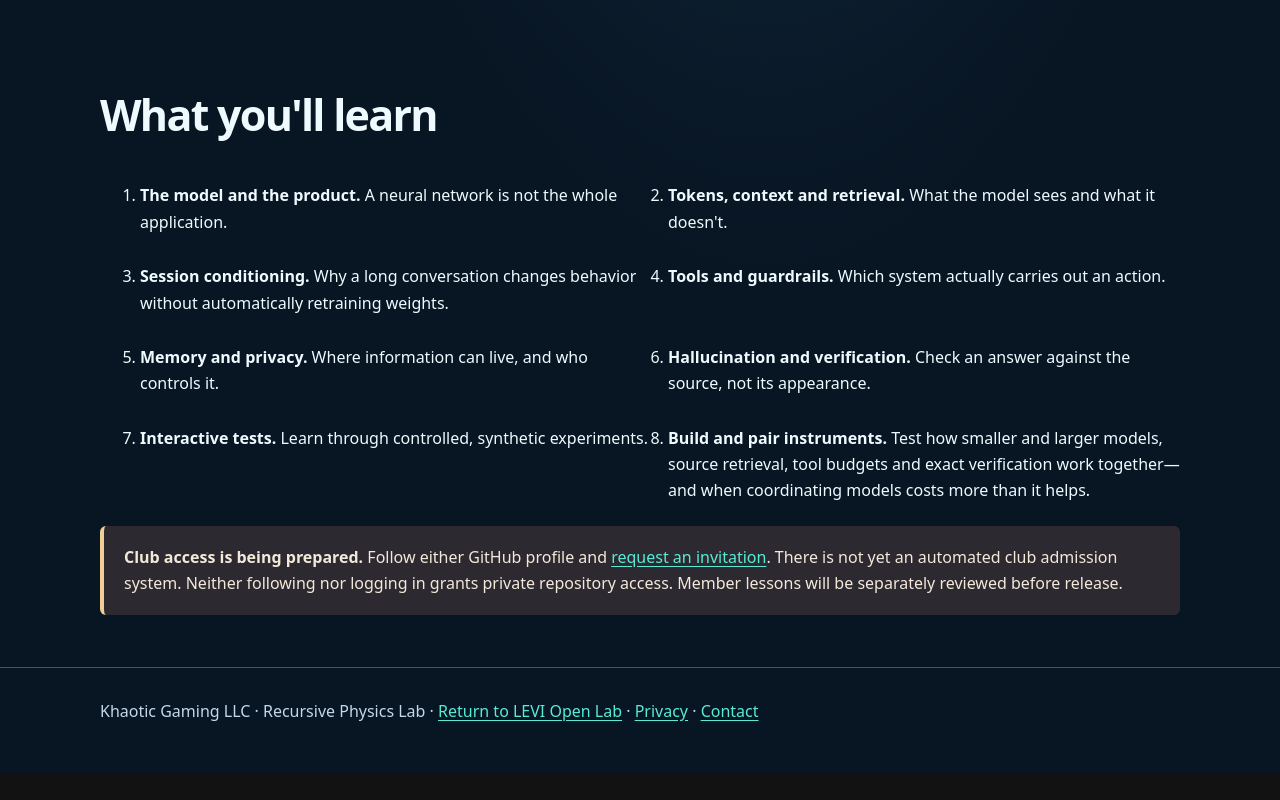
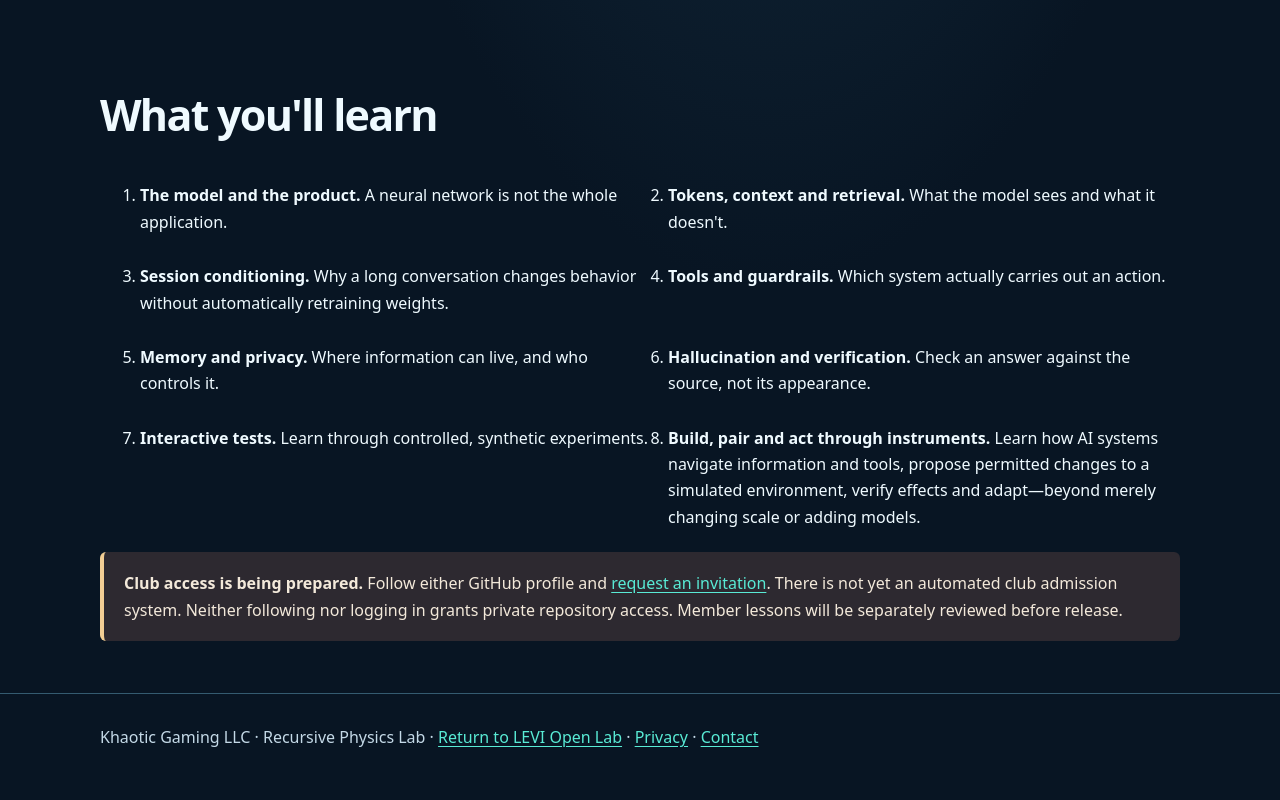
Before and after one commit to K-haotic/K-haotic, a plain HTML site: page docs/ai-systems-circuit/index.html in a window 1280 px wide. Shown: the part 1205-2005 px from the top of the page. Before the commit the page ends 1979 px from the top, so only its background shows below. Drawn offline with Linux system fonts and the light colour scheme.

Commit message:
site(ai-circuit): frame lesson eight as navigation and permitted environment intervention, not scaling alone

```diff
--- a/docs/ai-systems-circuit/index.html
+++ b/docs/ai-systems-circuit/index.html
@@ -83,7 +83,7 @@ footer{padding:30px 0 50px;border-top:1px solid var(--line);color:var(--secondar
 <li><strong>Memory and privacy.</strong> Where information can live, and who controls it.</li>
 <li><strong>Hallucination and verification.</strong> Check an answer against the source, not its appearance.</li>
 <li><strong>Interactive tests.</strong> Learn through controlled, synthetic experiments.</li>
-<li><strong>Build and pair instruments.</strong> Test how smaller and larger models, source retrieval, tool budgets and exact verification work together—and when coordinating models costs more than it helps.</li>
+<li><strong>Build, pair and act through instruments.</strong> Learn how AI systems navigate information and tools, propose permitted changes to a simulated environment, verify effects and adapt—beyond merely changing scale or adding models.</li>
 </ol>
 <div class="notice"><strong>Club access is being prepared.</strong> Follow either GitHub profile and <a href="mailto:admin@khaotic.ai?subject=AI%20Systems%20Circuit%20Club%20Invitation">request an invitation</a>. There is not yet an automated club admission system. Neither following nor logging in grants private repository access. Member lessons will be separately reviewed before release.</div>
 </div></section>
```
